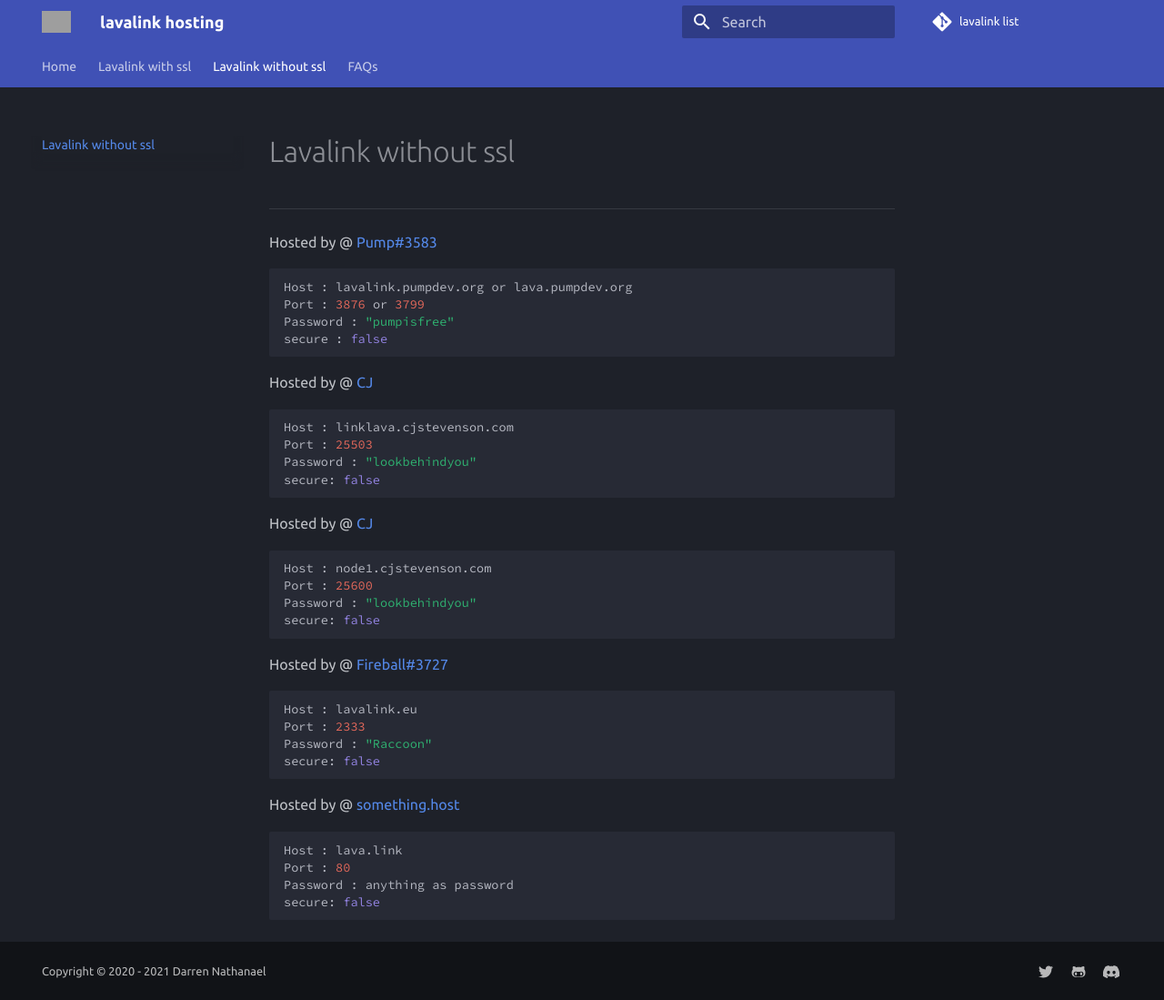
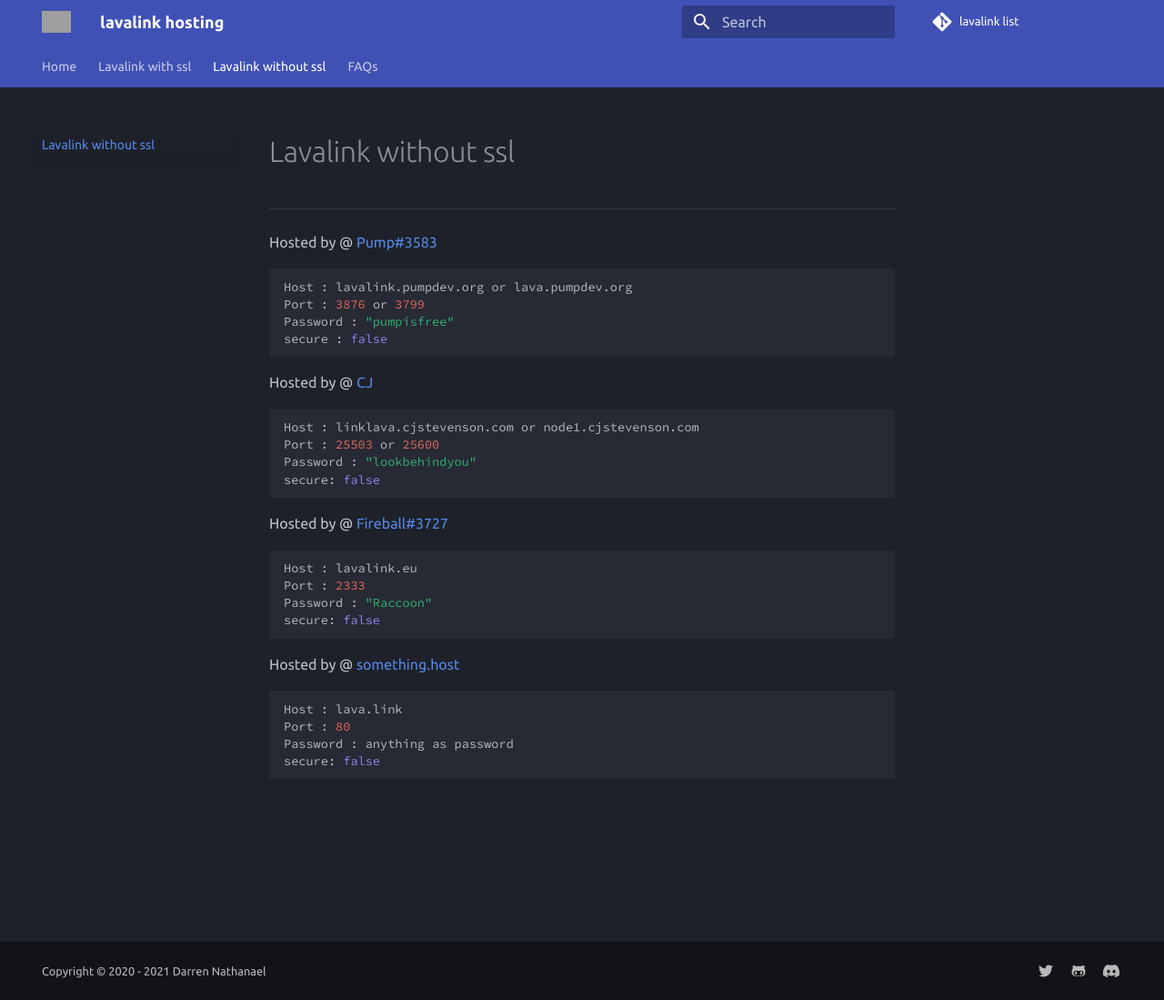
Before and after one commit to DarrenOfficial/lavalink-list, an MkDocs documentation site: the page built from docs/NoSSL/lavalink-without-ssl.md, in a window 1280 px wide and 1099 px high. Shown: the whole window at 91% size. Built offline with MkDocs 1.6.1 and Material for MkDocs 9.7.7, drawn with Linux system fonts in a browser that asks for light colours; comment, search, counter and statistics services are not loaded; grey boxes are pictures that could not be loaded.

Commit message:
darren likes this

````diff
--- a/docs/NoSSL/lavalink-without-ssl.md
+++ b/docs/NoSSL/lavalink-without-ssl.md
@@ -9,15 +9,8 @@ secure : false
 ```
 Hosted by @ [CJ](https://cjstevenson.com/)
 ```bash
-Host : linklava.cjstevenson.com
-Port : 25503
-Password : "lookbehindyou"
-secure: false
-```
-Hosted by @ [CJ](https://cjstevenson.com/)
-```bash
-Host : node1.cjstevenson.com
-Port : 25600
+Host : linklava.cjstevenson.com or node1.cjstevenson.com
+Port : 25503 or 25600
 Password : "lookbehindyou"
 secure: false
 ```
````
